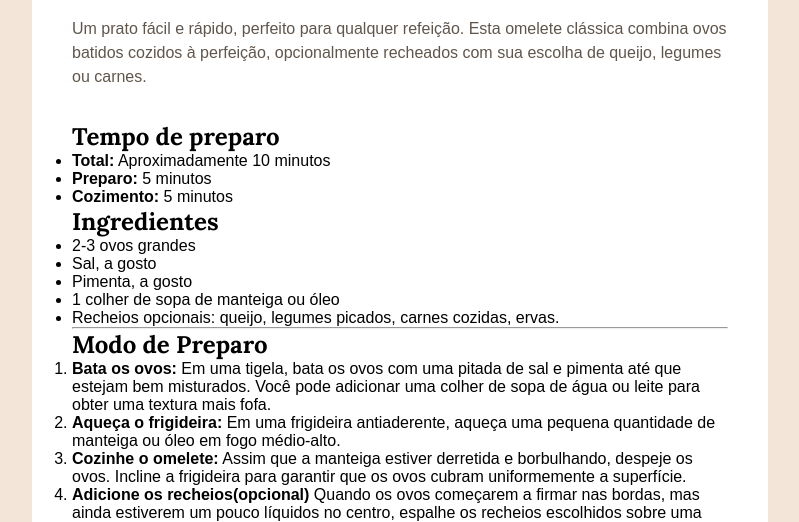
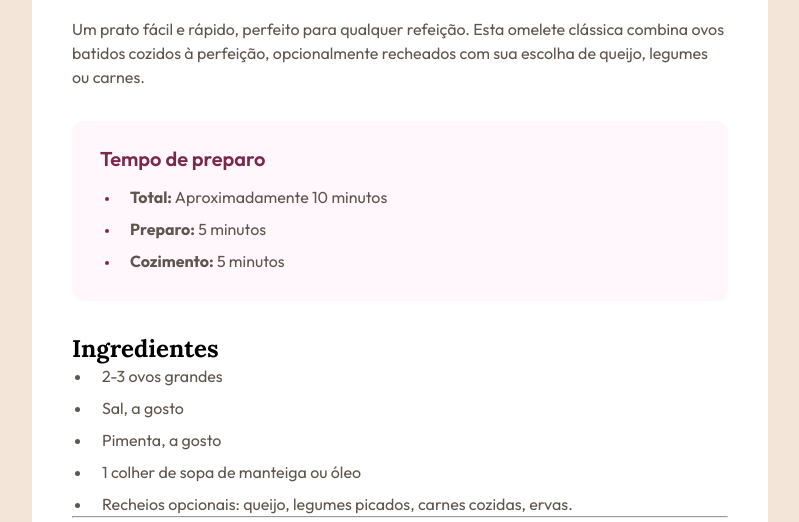
Before and after one commit to louisebrocha/receita.01, a plain HTML site: page index.html in a window 1280 px wide. Shown: the part 209-731 px from the top of the page, without its empty margins (240-1039 px from the left). Drawn offline with Linux system fonts and the light colour scheme.

Commit message:
quinto commit do CSS

```diff
--- a/style.css
+++ b/style.css
@@ -36,7 +36,7 @@ h1 {
 }
 
 p, li, th, td {
-    font-family: 'Outifit', sans-serif;
+    font-family: 'Outfit', sans-serif;
 
 }
 
@@ -45,3 +45,38 @@ p {
     line-height: 150%;
     margin-bottom: 32px;
 }
+
+.tempo {
+    background-color: #fff7fb;
+    padding: 28px;
+    border-radius: 12px;
+    margin-bottom: 32px;
+}
+
+.tempo h2 {
+    font-size: 20px;
+   font-weight: 600;
+   line-height: 100%;
+   font-family: 'Outfit', sans-serif;
+   color: #7a284e;
+    margin-bottom: 16px;
+}
+
+li {
+    padding-left: 10px;
+    color: #5f564d;
+    line-height: 150%;
+}
+
+li + li {
+    margin-top: 8px;
+}
+
+ol, ul {
+    margin-left: 20px;
+}
+
+.tempo li::marker {
+    color: #7a284e;
+    font-size: 12px;
+}
```
